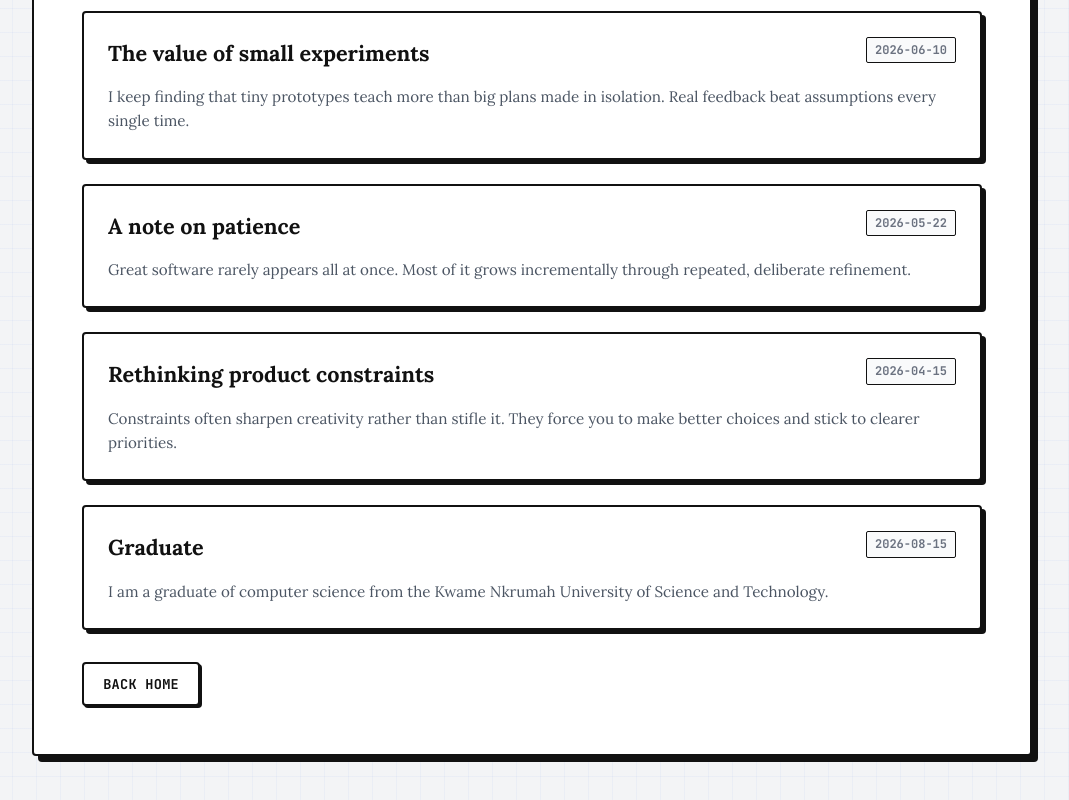
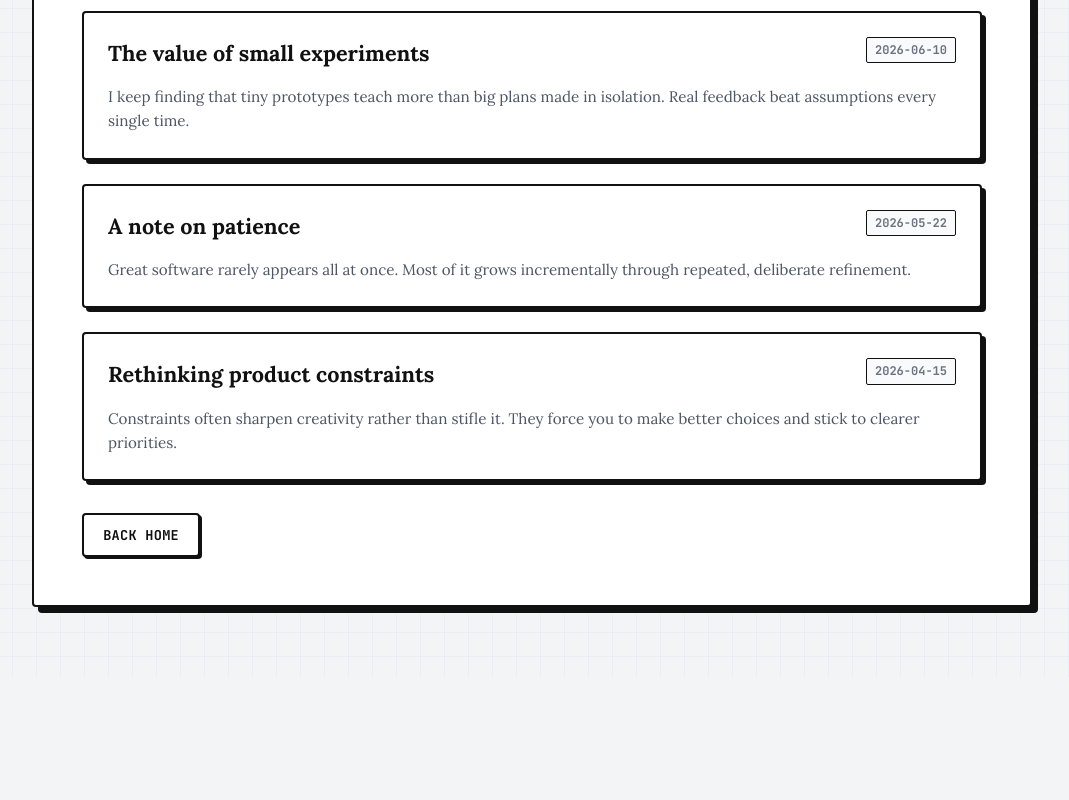
Before and after one commit to etor01/dev-tornam, a Next.js app: page /thoughts in a window 1280 px wide. Shown: the part 616-1416 px from the top of the page, without its empty margins (108-1177 px from the left). After the commit the page ends 1293 px from the top, so only its background shows below. Built offline with nearby package versions, Linux system fonts and the light colour scheme.

Commit message:
chore: comment out graduate thought and add project date comment

```diff
--- a/src/app/data/thougths.ts
+++ b/src/app/data/thougths.ts
@@ -35,12 +35,12 @@ const thoughts: Thoughts[] = [
       "Constraints often sharpen creativity rather than stifle it. They force you to make better choices and stick to clearer priorities.",
     date: "2026-04-15",
   },
-  {
-    title: "Graduate",
-    message:
-      "I am a graduate of computer science from the Kwame Nkrumah University of Science and Technology.",
-    date: "2026-08-15",
-  },
+  // {
+  //   title: "Graduate",
+  //   message:
+  //     "I am a graduate of computer science from the Kwame Nkrumah University of Science and Technology.",
+  //   date: "2026-08-15",
+  // },
 ];
 
 export { thoughts };
--- a/src/app/projects/page.tsx
+++ b/src/app/projects/page.tsx
@@ -146,6 +146,7 @@ function ProjectVisual({ type, name }: { type: string; name: string }) {
             }}
           >
             src/{name.toLowerCase().replace(/\s+/g, "-")}.sh
+            {/*i will implement a date feature to indicate when the project was created*/}
           </span>
         </div>
         {/* Code Layout Lines */}
```
